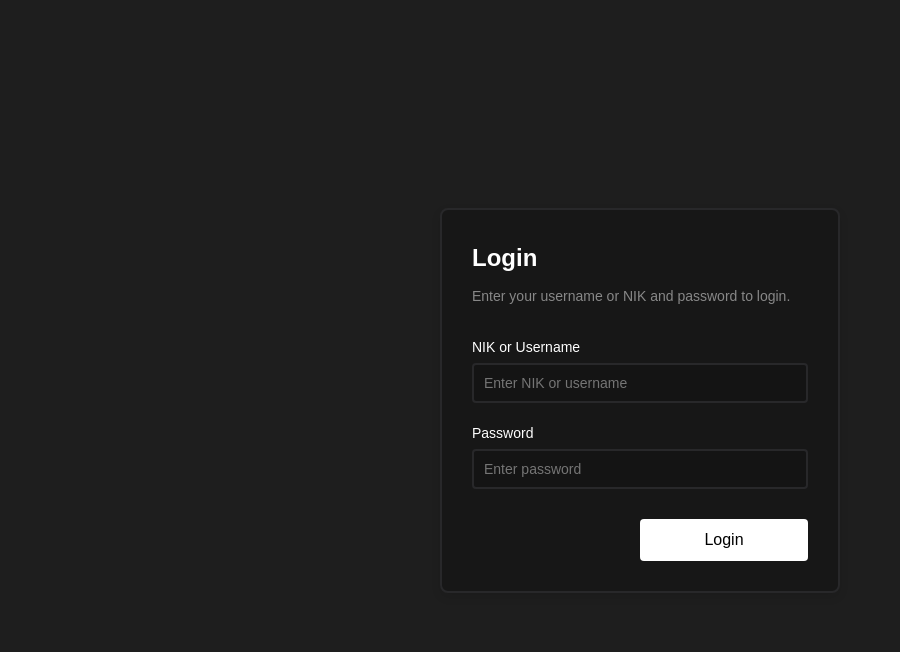
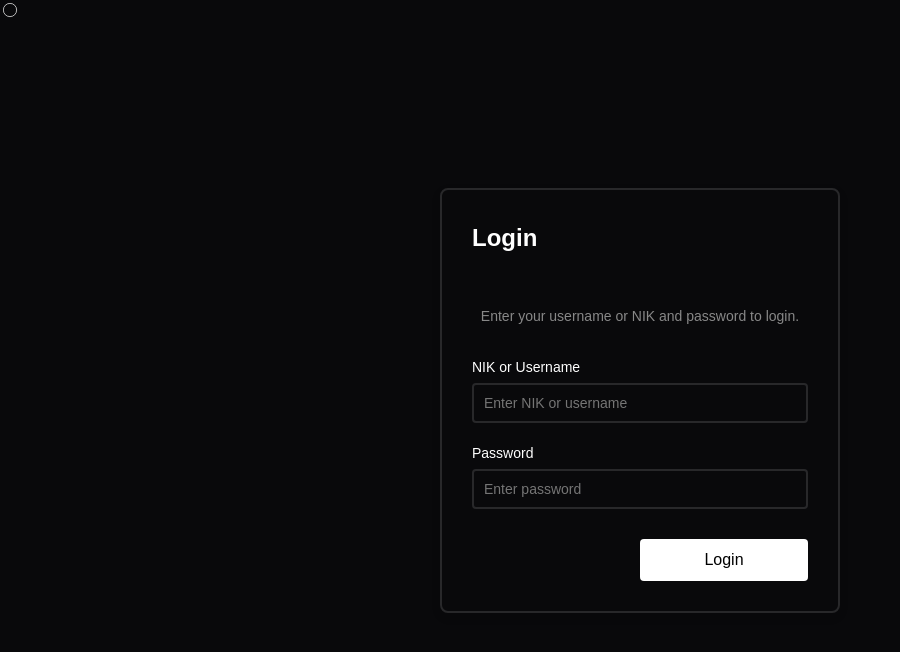
Before and after one commit to Nithze/AKA-RCHIVE, a React (Vite) app: page / in a window 1280 px wide. Shown: the top 652 px of the page, without its empty margins (0-900 px from the left). Built offline with nearby package versions, Linux system fonts and the light colour scheme.

Commit message:
Fix flash reload, etc...

```diff
--- a/index.html
+++ b/index.html
@@ -4,7 +4,8 @@
     <meta charset="UTF-8" />
     <link rel="icon" type="image/svg+xml" href="/rz.svg" />
     <meta name="viewport" content="width=device-width, initial-scale=1.0" />
-    <title>Rize</title>
+        <link rel="stylesheet" href="./src/index.css">
+    <title>AKA RCHIVE</title>
   </head>
   <body>
     <div id="root"></div>
--- a/src/App.css
+++ b/src/App.css
@@ -43,7 +43,7 @@ body {
 
 .btn {
     width: fit-content;
-    background-color: #141414;
+    background-color: #09090b;
     border: 2px solid #28282a;
     color: #fff;
     padding: 10px 25px 10px 25px;
@@ -77,7 +77,7 @@ body {
 /* } */
 .warning-btn {
     width: fit-content;
-    background-color: #141414;
+    background-color: #09090b;
     border: 2px solid #28282a;
     color: #ff0000;
     padding: 10px 25px 10px 25px;
@@ -96,3 +96,82 @@ body {
     padding-right: 10px;
     align-self: center;
 }
+
+
+
+
+
+
+
+.cursor {
+    width: 20px;
+    height: 20px;
+    border: 1px solid white;
+    border-radius: 50%;
+    position: absolute;
+    transition-duration: 200ms;
+    transition-timing-function: ease-out;
+    animation: cursorAnim .5s infinite alternate;
+    pointer-events: none;
+}
+
+.cursor::after {
+    content: "";
+    width: 20px;
+    height: 20px;
+    position: absolute;
+    border: 8px solid gray;
+    border-radius: 50%;
+    opacity: .5;
+    top: -8px;
+    left: -8px;
+    animation: cursorAnim2 .5s infinite alternate;
+}
+
+@keyframes cursorAnim {
+    from {
+        transform: scale(1);
+    }
+    to {
+        transform: scale(.7);
+    }
+}
+
+@keyframes cursorAnim2 {
+    from {
+        transform: scale(1);
+    }
+    to {
+        transform: scale(.4);
+    }
+}
+
+@keyframes cursorAnim3 {
+    0% {
+        transform: scale(1);
+    }
+    50% {
+        transform: scale(3);
+    }
+    100% {
+        transform: scale(1);
+        opacity: 0;
+    }
+}
+
+.expand {
+    animation: cursorAnim3 .5s forwards;
+    border: 1px solid red;
+}
+
+p {
+  color: white;
+  font-family: 'arial';
+  text-align: center;
+  margin-top: 50px;
+  font-size: 1.4em;
+
+  a {
+    color: teal;
+  }
+}
--- a/src/App.jsx
+++ b/src/App.jsx
@@ -1,14 +1,16 @@
 import { BrowserRouter as Router, Routes, Route } from 'react-router-dom'
 
 import './App.css'
+import 'boxicons/css/boxicons.min.css'
 import Login from './Pages/Auth/Login.jsx'
 import Dashboard from './Pages/Dashboard/Dashboard.jsx'
 import Employees from './Pages/Employees/Employees.jsx'
-import 'boxicons/css/boxicons.min.css'
+import CustomCursor from './Components/CustomCursor.jsx'
 
 function App() {
     return (
         <Router>
+            <CustomCursor />  {/* Tambahkan di sini */}
             <Routes>
                 <Route path="/" element={<Login />} />
                 <Route path="/dashboard" element={<Dashboard />} />
--- /dev/null
+++ b/src/Components/CustomCursor.css
@@ -0,0 +1,62 @@
+/* src/components/CustomCursor.css */
+.cursor {
+  width: 20px;
+  height: 20px;
+  border: 1px solid white;
+  border-radius: 50%;
+  position: absolute;
+  transition-duration: 200ms;
+  transition-timing-function: ease-out;
+  animation: cursorAnim 0.5s infinite alternate;
+  pointer-events: none;
+  z-index: 9999; /* Memastikan custom cursor berada di atas elemen lainnya */
+}
+
+.cursor::after {
+  content: "";
+  width: 20px;
+  height: 20px;
+  position: absolute;
+  border: 8px solid gray;
+  border-radius: 50%;
+  opacity: 0;
+  top: -8px;
+  left: -8px;
+  animation: cursorAnim2 0.5s infinite alternate;
+}
+
+@keyframes cursorAnim {
+  from {
+    transform: scale(1);
+  }
+  to {
+    transform: scale(0.7);
+  }
+}
+
+@keyframes cursorAnim2 {
+  from {
+    transform: scale(1);
+  }
+  to {
+    transform: scale(0.4);
+  }
+}
+
+@keyframes cursorAnim3 {
+  0% {
+    transform: scale(1);
+  }
+  50% {
+    transform: scale(3);
+  }
+  100% {
+    transform: scale(1);
+    opacity: 0;
+  }
+}
+
+.expand {
+  animation: cursorAnim3 0.5s forwards;
+  border: 4px solid red;
+}
--- /dev/null
+++ b/src/Components/CustomCursor.jsx
@@ -0,0 +1,45 @@
+
+import React, { useEffect, useRef, useState } from 'react';
+import './CustomCursor.css';
+
+const CustomCursor = () => {
+  const cursorRef = useRef(null);  // Ref untuk elemen kursor
+  const [expand, setExpand] = useState(false);
+
+  useEffect(() => {
+    const handleMouseMove = (e) => {
+      const cursor = cursorRef.current;
+      if (cursor) {
+        // Menggunakan requestAnimationFrame untuk menggerakkan kursor
+        requestAnimationFrame(() => {
+          cursor.style.top = `${e.pageY - 10}px`;
+          cursor.style.left = `${e.pageX - 10}px`;
+        });
+      }
+    };
+
+    const handleClick = () => {
+      setExpand(true);
+      setTimeout(() => setExpand(false), 500);
+    };
+
+    document.addEventListener('mousemove', handleMouseMove);
+    document.addEventListener('click', handleClick);
+
+    return () => {
+      document.removeEventListener('mousemove', handleMouseMove);
+      document.removeEventListener('click', handleClick);
+    };
+  }, []);
+
+  return (
+    <>
+      <div
+        ref={cursorRef}
+        className={`cursor ${expand ? 'expand' : ''}`}
+      ></div>
+    </>
+  );
+};
+
+export default CustomCursor;
--- a/src/Pages/Auth/Login.css
+++ b/src/Pages/Auth/Login.css
@@ -1,5 +1,5 @@
-body {
-    background-color: #1E1E1E;
+body, html {
+    background-color: #09090b;
 }
 
 .login-container {
@@ -7,10 +7,11 @@ body {
     justify-content: center;
     align-items: center;
     height: 100vh;
+    background: #09090b;
 }
 
 .login-card {
-    background: #171717;
+    background: #09090b;
     padding: 30px;
     border-radius: 8px;
     border: 2px solid #28282A;
@@ -50,7 +51,7 @@ input {
     border: 2px solid #28282A;
     border-radius: 4px;
     font-size: 14px;
-    background-color: #141414;
+    background-color: #09090b;
     outline: none;
     color: #fff;
     box-sizing: border-box;
--- a/src/Pages/Dashboard/Dashboard.css
+++ b/src/Pages/Dashboard/Dashboard.css
@@ -1,6 +1,6 @@
-.header {
-    animation: slideInFromTop 0.7s cubic-bezier(0, .54, .58, 1);
-}
+/* .header { */
+/*     animation: slideInFromTop 0.7s cubic-bezier(0, .54, .58, 1); */
+/* } */
 .table-container {
     animation: opacity 1s ;
 }
--- a/src/Pages/Dashboard/Dashboard.jsx
+++ b/src/Pages/Dashboard/Dashboard.jsx
@@ -1,5 +1,5 @@
+import './Dashboard.css';
 import React from 'react';
-import './Dashboard.css';
 import Sidebar from '../../Components/Sidebar.jsx';
 
 
@@ -28,6 +28,7 @@ const shiftData = [
 
 export const Dashboard = () => {
     return (
+        <>
             <div className="container">
                 <Sidebar className="sidebar" />
                 {/* Content */}
@@ -168,6 +169,7 @@ export const Dashboard = () => {
                 </div>
                 {/* Content */}
             </div>
+        </>
     );
 }
 
--- a/src/Pages/Employees/Employees.jsx
+++ b/src/Pages/Employees/Employees.jsx
@@ -1,6 +1,6 @@
+import './Employees.css';
 import React from 'react';
 import Sidebar from '../../Components/Sidebar.jsx';
-import './Employees.css';
 
 const shiftData = [
     { name: 'Azhar', phone: '08123456789', dateAdded: 'Sep 17, 2024', role: 'Barista', shift: 'Morning Shift', shiftTime: '07:00 AM - 03:00 PM' },
--- a/src/index.css
+++ b/src/index.css
@@ -1,3 +1,6 @@
+body {
+    background-color: #09090b;
+}
 :root {
   font-family: Inter, system-ui, Avenir, Helvetica, Arial, sans-serif;
   line-height: 1.5;
--- a/src/main.jsx
+++ b/src/main.jsx
@@ -1,7 +1,7 @@
+import './index.css'
 import { StrictMode } from 'react'
 import { createRoot } from 'react-dom/client'
 import App from './App.jsx'
-import './index.css'
 
 createRoot(document.getElementById('root')).render(
   <StrictMode>
```
Lines whose indentation alone changed are shown as unchanged.
